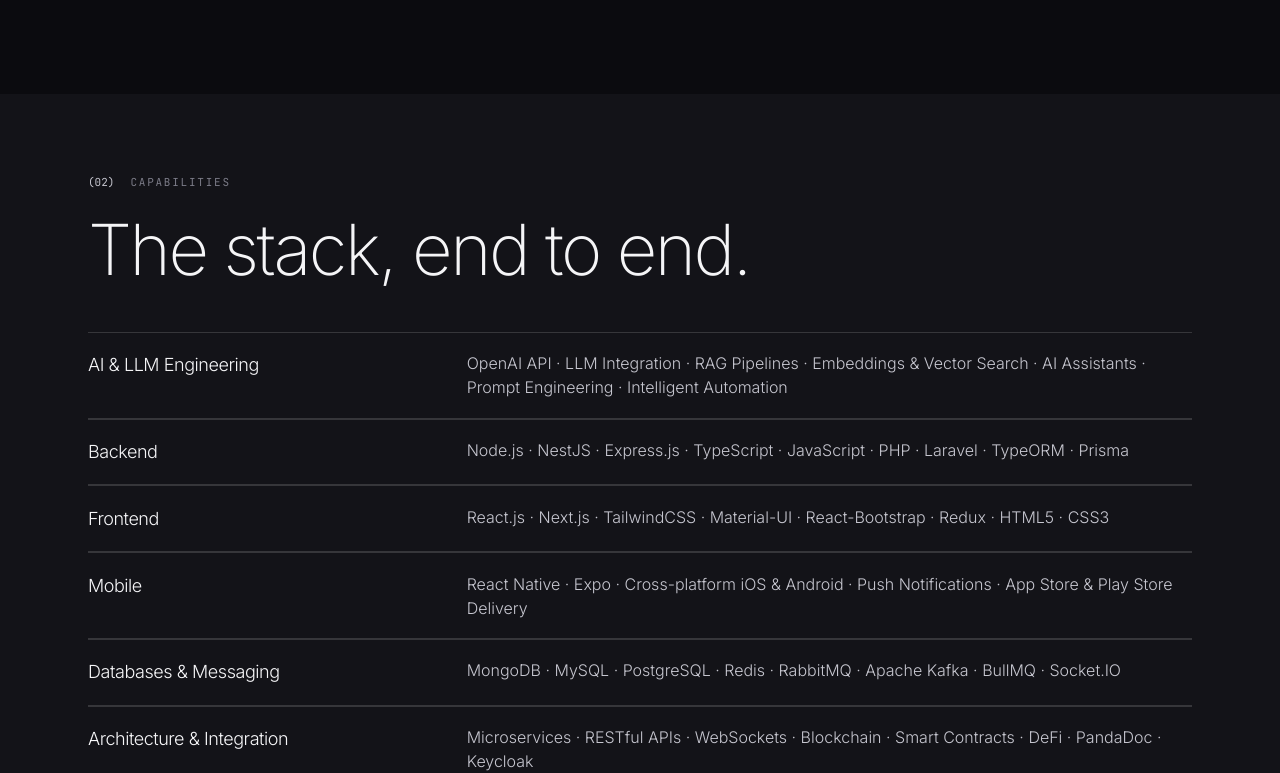
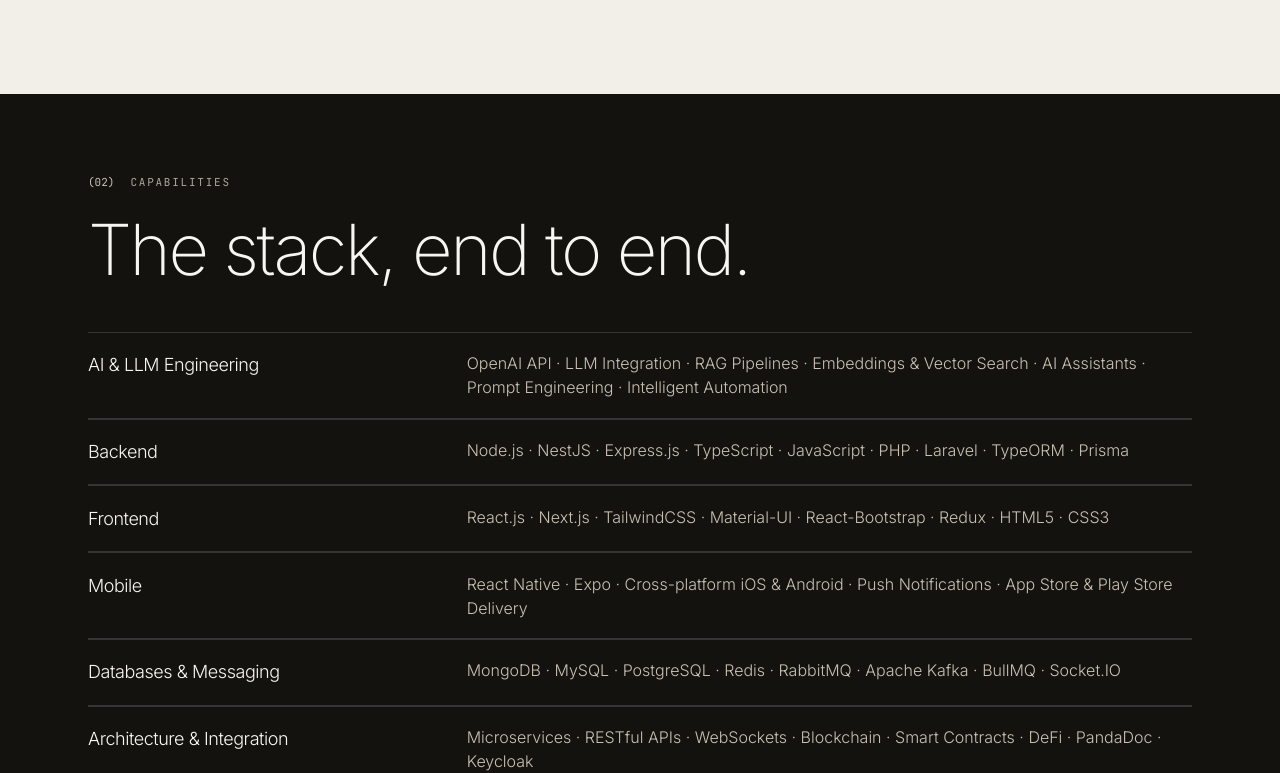
Before and after one commit to c-kumarasinghe/c-kumarasinghe.github.io, a React (Vite) app: page / in a window 1280 px wide. Shown: the part 1730-2503 px from the top of the page. Built offline with nearby package versions, Linux system fonts and the light colour scheme.

Commit message:
Revert "Restage the portfolio on a dark palette"
This reverts commit ed2e831c951a99343dc09ec0095db6c9735c38f0.

```diff
--- a/index.html
+++ b/index.html
@@ -36,7 +36,7 @@
     <link href="https://fonts.googleapis.com/css2?family=Instrument+Serif&family=Inter:wght@200;300;400;500;600&family=JetBrains+Mono:wght@400;500&display=swap" rel="stylesheet" />
 
     <!-- Theme Color -->
-    <meta name="theme-color" content="#0b0b0f" />
+    <meta name="theme-color" content="#f1f0ed" />
   </head>
   <body>
     <div id="root"></div>
--- a/src/components/Projects.tsx
+++ b/src/components/Projects.tsx
@@ -20,15 +20,15 @@
                 {/* Title */}
                 <div className="md:col-span-5">
                   <div className="flex items-baseline gap-3">
-                    <span className="font-mono text-[0.688rem] text-ink-9000">
+                    <span className="font-mono text-[0.688rem] text-paper-500">
                       {String(i + 1).padStart(2, '0')}
                     </span>
-                    <h3 className="text-xl sm:text-2xl font-light tracking-tight text-ink-900">
+                    <h3 className="text-xl sm:text-2xl font-light tracking-tight text-paper-100">
                       {project.name}
                     </h3>
-                    <span className="font-mono text-[0.688rem] text-ink-9000">{project.year}</span>
+                    <span className="font-mono text-[0.688rem] text-paper-500">{project.year}</span>
                   </div>
-                  <p className="mt-3 md:ml-8 text-sm font-light leading-relaxed text-ink-9000 max-w-sm">
+                  <p className="mt-3 md:ml-8 text-sm font-light leading-relaxed text-paper-500 max-w-sm">
                     {project.description}
                   </p>
                 </div>
@@ -38,7 +38,7 @@
                   {project.highlights.slice(0, 2).map((h) => (
                     <div
                       key={h}
-                      className="flex items-baseline gap-3 py-1.5 text-sm font-light text-ink-700"
+                      className="flex items-baseline gap-3 py-1.5 text-sm font-light text-paper-300"
                     >
                       <span className="w-1 h-1 rounded-full bg-paper-500 flex-shrink-0" />
                       {h}
--- a/src/components/SectionIntro.tsx
+++ b/src/components/SectionIntro.tsx
@@ -20,7 +20,7 @@
     <div className={className}>
       <Reveal>
         <div className="flex items-baseline gap-4">
-          <span className={`font-mono text-[0.688rem] ${dark ? 'text-ink-9000' : 'text-accent'}`}>
+          <span className={`font-mono text-[0.688rem] ${dark ? 'text-paper-500' : 'text-accent'}`}>
             ({index})
           </span>
           <span className="label">{label}</span>
@@ -28,7 +28,7 @@
       </Reveal>
       <h2
         className={`text-section font-extralight mt-6 max-w-3xl ${
-          dark ? 'text-ink-900' : 'text-ink-900'
+          dark ? 'text-paper-100' : 'text-ink-900'
         }`}
       >
         <SplitText text={headline} />
--- a/src/components/Skills.tsx
+++ b/src/components/Skills.tsx
@@ -12,10 +12,10 @@
           {skillCategories.map((category, i) => (
             <Reveal key={category.id} delay={i * 0.04}>
               <div className="grid md:grid-cols-12 gap-y-1.5 md:gap-x-8 py-[1.15rem] border-t border-white/15 last:border-b">
-                <h3 className="md:col-span-4 text-lg font-light tracking-tight text-ink-900">
+                <h3 className="md:col-span-4 text-lg font-light tracking-tight text-paper-100">
                   {category.label}
                 </h3>
-                <p className="md:col-span-8 text-sm sm:text-base font-light leading-relaxed text-ink-9000">
+                <p className="md:col-span-8 text-sm sm:text-base font-light leading-relaxed text-paper-500">
                   {category.skills.join('  ·  ')}
                 </p>
               </div>
--- a/src/components/SpeakingBand.tsx
+++ b/src/components/SpeakingBand.tsx
@@ -19,7 +19,7 @@
   const y = useTransform(scrollYProgress, [0, 1], ['-10%', '10%']);
 
   return (
-    <section ref={ref} className="relative h-[60vh] sm:h-[70vh] lg:h-[85vh] overflow-hidden bg-paper-100">
+    <section ref={ref} className="relative h-[60vh] sm:h-[70vh] lg:h-[85vh] overflow-hidden bg-ink-900">
       <motion.div
         style={reduced ? undefined : { y }}
         className="absolute inset-x-0 -top-[10%] h-[120%]"
@@ -33,12 +33,12 @@
       </motion.div>
 
       {/* Scrim keeps the caption legible over a busy frame */}
-      <div className="absolute inset-0 bg-gradient-to-t from-paper-100 via-paper-100/70 to-paper-100/30" />
+      <div className="absolute inset-0 bg-gradient-to-t from-ink-900 via-ink-900/70 to-ink-900/30" />
 
       <div className="relative z-10 h-full shell flex items-end pb-12 lg:pb-16">
         <div className="max-w-2xl">
-          <div className="label text-ink-9000 mb-4">Leadership &amp; speaking</div>
-          <p className="text-display font-extralight text-ink-900">
+          <div className="label text-paper-500 mb-4">Leadership &amp; speaking</div>
+          <p className="text-display font-extralight text-paper-50">
             <SplitText text="Good architecture is only half of it — the rest is the team." />
           </p>
         </div>
--- a/src/index.css
+++ b/src/index.css
@@ -9,8 +9,8 @@
     scroll-padding-top: 6.5rem;
   }
   body {
-    background-color: #0b0b0f;
-    color: #f5f5f7;
+    background-color: #f2efe9;
+    color: #14120f;
     font-family: 'Inter', system-ui, sans-serif;
     overflow-x: hidden;
     margin: 0;
@@ -22,22 +22,22 @@
     box-sizing: border-box;
   }
   ::selection {
-    background: #d2733f;
-    color: #060608;
+    background: #14120f;
+    color: #f2efe9;
   }
   ::-webkit-scrollbar {
     width: 10px;
   }
   ::-webkit-scrollbar-track {
-    background: #0b0b0f;
+    background: #f2efe9;
   }
   ::-webkit-scrollbar-thumb {
-    background: #24242c;
-    border: 3px solid #0b0b0f;
+    background: #c9c2b3;
+    border: 3px solid #f2efe9;
     border-radius: 999px;
   }
   ::-webkit-scrollbar-thumb:hover {
-    background: #35353f;
+    background: #8a8478;
   }
   #root {
     width: 100%;
@@ -53,16 +53,18 @@
   .section-pad {
     @apply py-16 sm:py-20 lg:py-24;
   }
-  /* Contrast block. The page is already dark, so this lifts rather than
-     inverts — an elevated surface that gives the sections rhythm. */
+  /* Full-bleed dark block — inverts the paper palette for contrast/rhythm */
   .on-dark {
-    @apply bg-paper-300 text-ink-700;
+    @apply bg-ink-900 text-paper-300;
   }
   .on-dark .label {
-    @apply text-ink-500;
+    @apply text-ink-400;
   }
   .on-dark .rule {
-    @apply border-white/10;
+    @apply border-white/15;
+  }
+  .on-dark .btn-solid {
+    @apply bg-paper-100 text-ink-900 hover:bg-paper-400;
   }
   /* Hairline rules carry the layout — no card borders anywhere */
   .rule {
@@ -106,7 +108,7 @@
   }
   /* Editorial portrait treatment — desaturated to keep the page monochrome */
   .portrait {
-    filter: grayscale(1) contrast(1.08) brightness(0.92);
+    filter: grayscale(1) contrast(1.06);
   }
 }
 
--- a/tailwind.config.js
+++ b/tailwind.config.js
@@ -4,29 +4,25 @@
   theme: {
     extend: {
       colors: {
-        /* Ground scale — deepest to most elevated. Neutrals carry a faint blue
-           bias so the near-blacks read as considered rather than switched-off,
-           and so the warm accent has something to sit against. */
+        // Warm greige paper scale — not clinical white
         paper: {
-          50: '#060608', // deepest well
-          100: '#08080B',
-          200: '#0B0B0F', // page background
-          300: '#131318', // elevated section block
-          400: '#24242C', // hairline
-          500: '#35353F', // stronger divider
+          50: '#FDFCFA',
+          100: '#F8F6F1',
+          200: '#F2EFE9', // page background
+          300: '#E9E5DC',
+          400: '#DDD8CC', // hairline
+          500: '#C9C2B3',
         },
-        /* Foreground scale — brightest to dimmest. Same class names as the
-           light build, so `text-ink-900` still means "the loudest text". */
+        // Warm near-black neutral scale
         ink: {
-          900: '#F5F5F7',
-          800: '#E6E6EA',
-          700: '#C6C6CF',
-          600: '#9C9CA8',
-          500: '#7C7C88',
-          400: '#6B6B78',
+          900: '#14120F',
+          800: '#221F1A',
+          700: '#3D3931',
+          600: '#605B50',
+          500: '#8A8478',
+          400: '#ADA79A',
         },
-        // Terracotta lifted until it holds its own against near-black
-        accent: '#D2733F',
+        accent: '#A8502A',
       },
       fontFamily: {
         display: ['Instrument Serif', 'Georgia', 'serif'],
```
